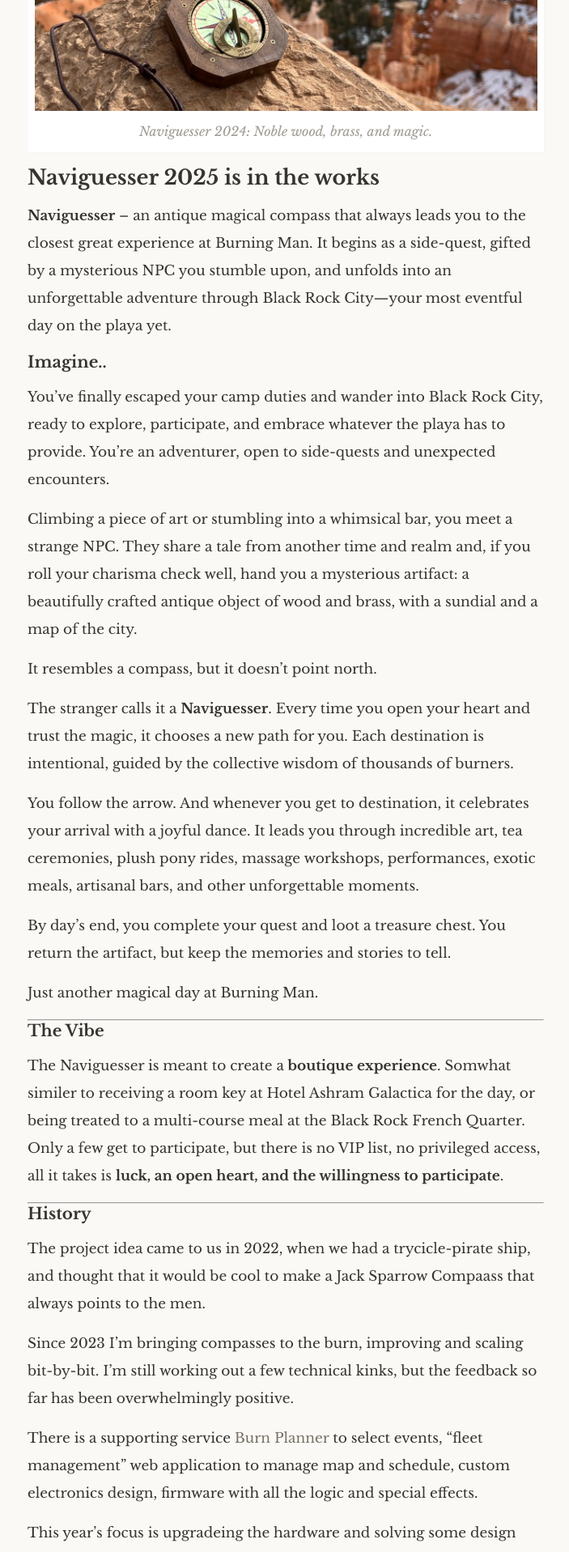
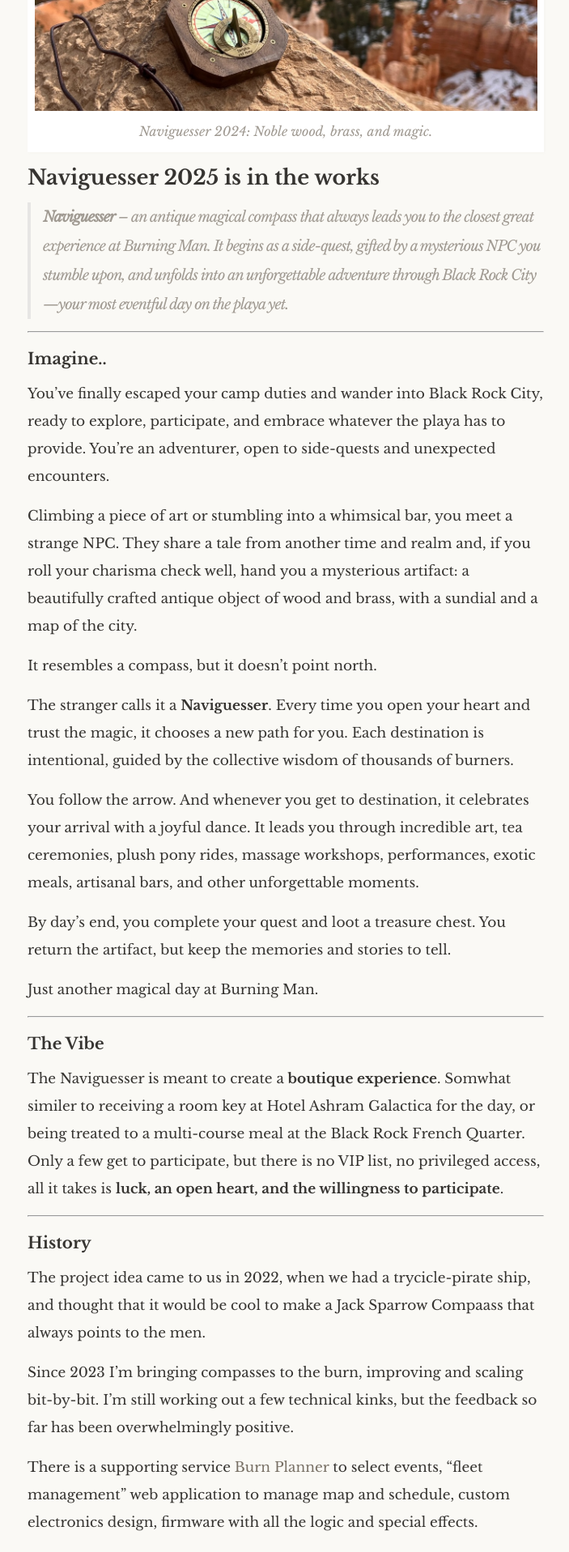
Before and after one commit to heavior/jack-sparrow-compass, a Jekyll site: the page built from _posts/2024-03-26-bm-2025.markdown, in a window 1280 px wide. Shown: the part 474-2391 px from the top of the page at 81% size, without its empty margins (287-990 px from the left). Built offline with Jekyll 4.4.1, drawn with Linux system fonts in a browser that asks for light colours; some web fonts are replaced.

Commit message:
playing with styles to have a highlgiht

```diff
--- a/_posts/2024-03-26-bm-2025.markdown
+++ b/_posts/2024-03-26-bm-2025.markdown
@@ -13,8 +13,9 @@
 
 # **Naviguesser 2025 is in the works**
 
-**Naviguesser** – an antique magical compass that always leads you to the closest great experience at Burning Man. It begins as a side-quest, gifted by a mysterious NPC you stumble upon, and unfolds into an unforgettable adventure through Black Rock City—your most eventful day on the playa yet.
+> **Naviguesser** – an antique magical compass that always leads you to the closest great experience at Burning Man. It begins as a side-quest, gifted by a mysterious NPC you stumble upon, and unfolds into an unforgettable adventure through Black Rock City—your most eventful day on the playa yet.
 
+---
 ### **Imagine..**
 
 You’ve finally escaped your camp duties and wander into Black Rock City, ready to explore, participate, and embrace whatever the playa has to provide. You’re an adventurer, open to side-quests and unexpected encounters.
--- a/_sass/_base.scss
+++ b/_sass/_base.scss
@@ -81,6 +81,10 @@
             font-style: normal !important;
             font-weight: bold;
             letter-spacing: 2px;
+        }
+
+        hr {
+            margin-bottom: 20px;
         }
     }
 }
```
